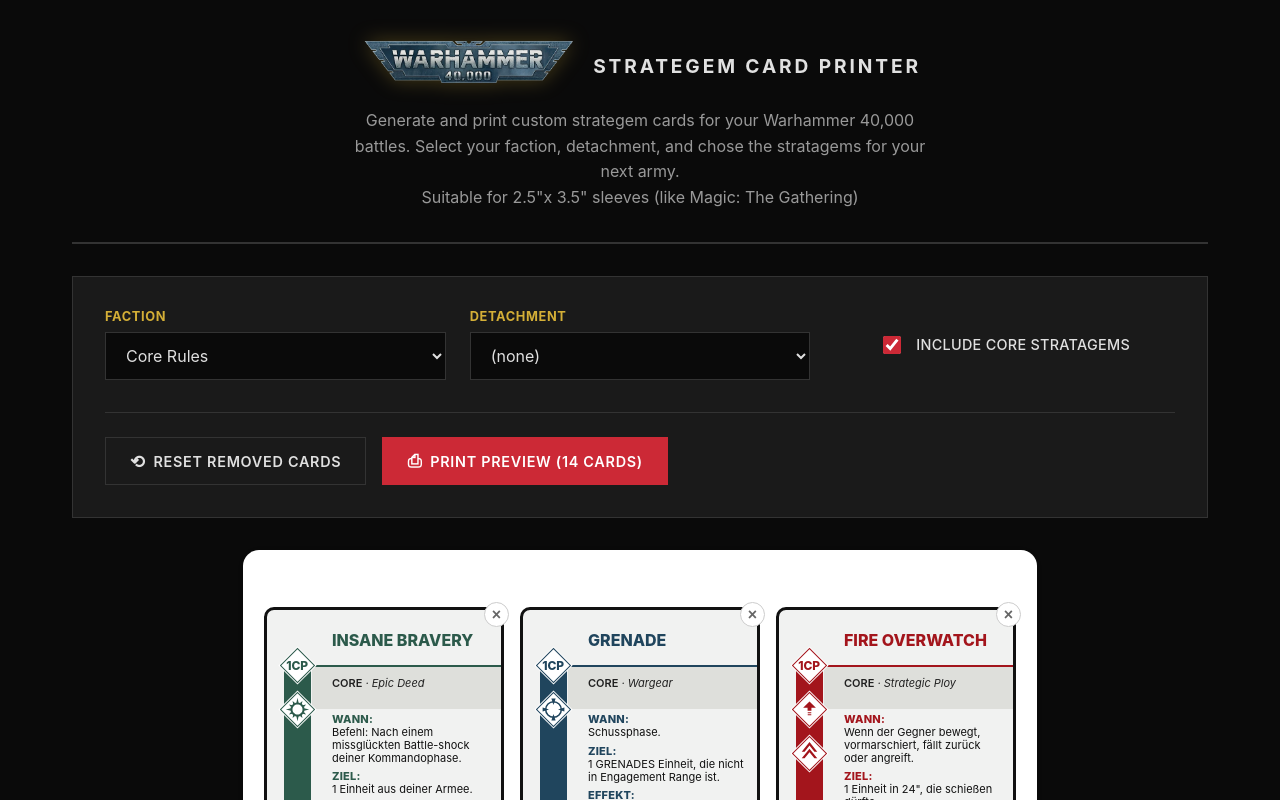
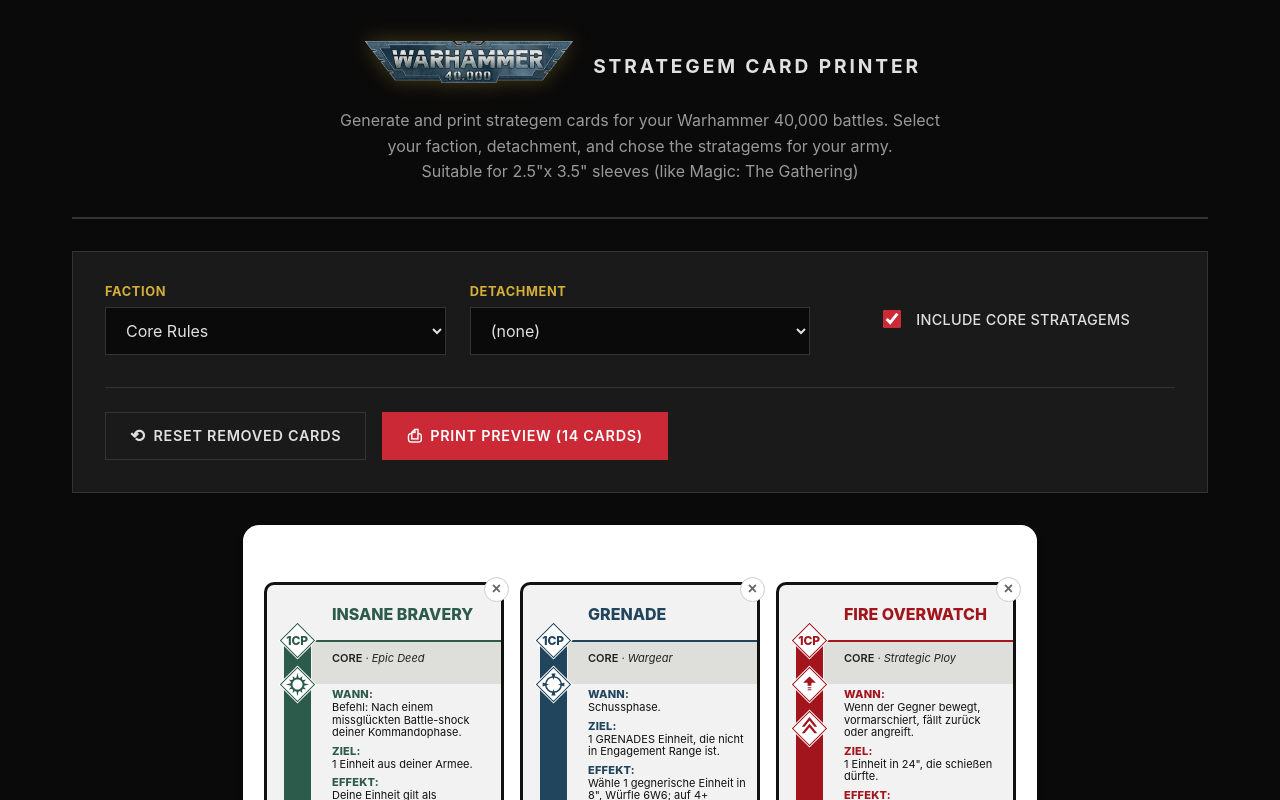
Before and after one commit to pguetschow/warhammer-40k-stratagem-card-generator, a Vue app: page / in a window 1280 px wide. Shown: the top 800 px of the page. Built offline with nearby package versions, Linux system fonts and the light colour scheme.

Commit message:
Updated Text

```diff
--- a/src/App.vue
+++ b/src/App.vue
@@ -8,8 +8,8 @@
             <span class="subtitle">STRATEGEM CARD PRINTER</span>
           </h1>
           <p class="app-description">
-            Generate and print custom strategem cards for your Warhammer 40,000 battles.
-            Select your faction, detachment, and chose the stratagems for your next army.
+            Generate and print strategem cards for your Warhammer 40,000 battles.
+            Select your faction, detachment, and chose the stratagems for your army.
             <br>
             Suitable for 2.5"x 3.5" sleeves (like Magic: The Gathering)
           </p>
--- a/src/components/RightPane.vue
+++ b/src/components/RightPane.vue
@@ -26,7 +26,7 @@
 import {nextTick, onBeforeUnmount, onMounted, ref} from 'vue'
 import type {CardData} from '../types'
 
-const props = defineProps<{ card: CardData, stripColor: string, metaColor: string }>()
+defineProps<{ card: CardData, stripColor: string, metaColor: string }>()
 const emit = defineEmits<{ (e: 'underline', y: number): void }>()
 const underline = ref<HTMLElement | null>(null)
 
```
